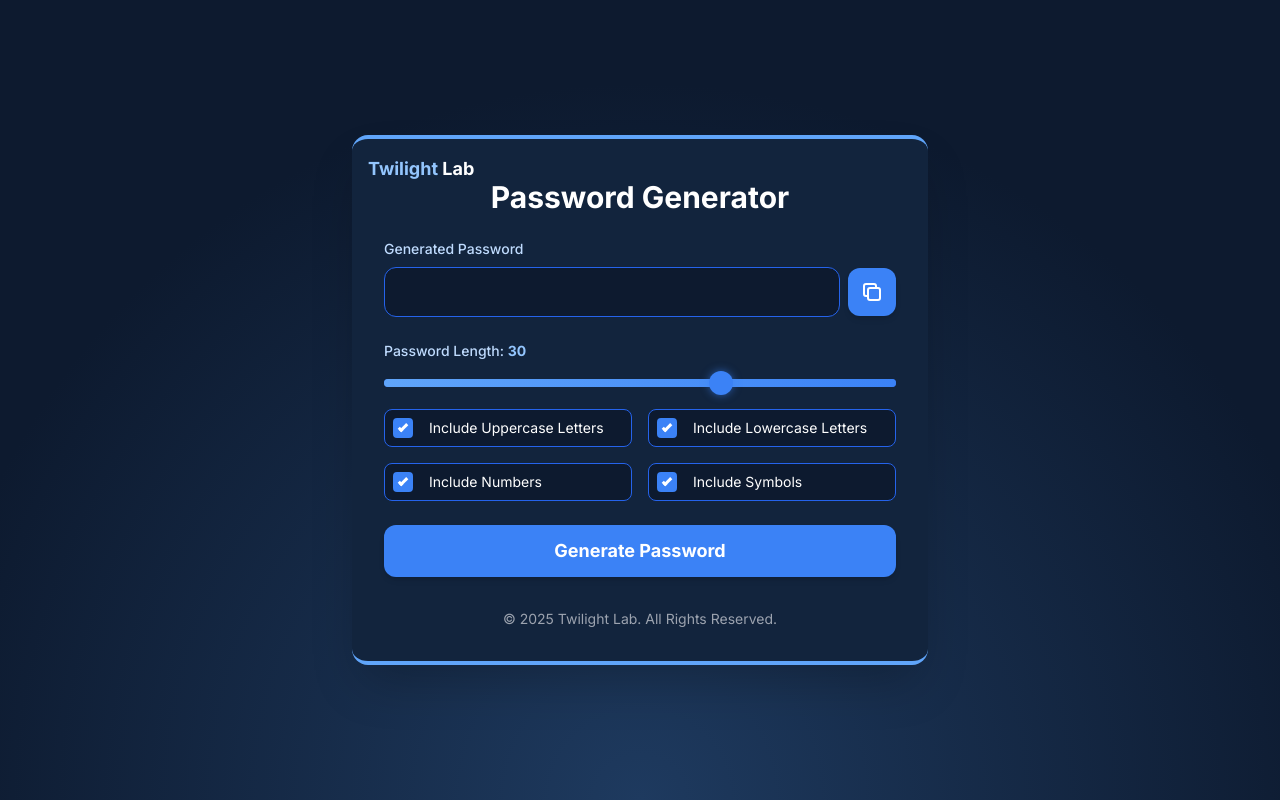
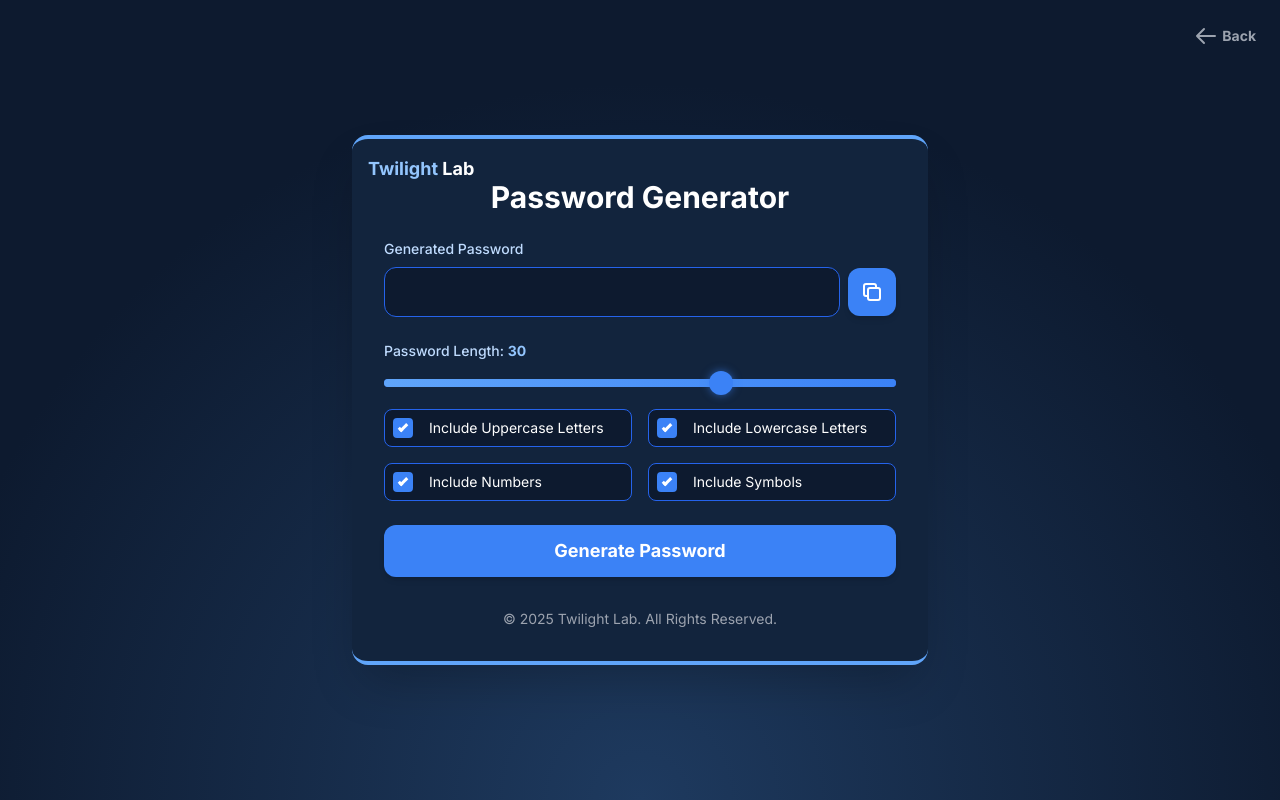
Before and after one commit to Twilight-Lab/Password-Generator, a plain HTML site: page index.html in a window 1280 px wide. Drawn offline with nearby package versions, Linux system fonts and the light colour scheme.

Commit message:
Update index.html

```diff
--- a/index.html
+++ b/index.html
@@ -113,7 +113,15 @@
         }
     </style>
 </head>
-<body class="bg-pattern min-h-screen flex items-center justify-center p-4">
+<body class="bg-pattern min-h-screen flex items-center justify-center p-4 relative">
+    <!-- Back Button -->
+    <a href="https://twilight-lab.github.io/Homepage/it_tools.html" class="fixed top-4 right-4 text-sm font-semibold text-gray-400 hover:text-blue-400 transition-colors flex items-center p-2 rounded-full z-50">
+        <svg xmlns="http://www.w3.org/2000/svg" class="h-6 w-6 mr-1" fill="none" viewBox="0 0 24 24" stroke="currentColor" stroke-width="2">
+            <path stroke-linecap="round" stroke-linejoin="round" d="M10 19l-7-7m0 0l7-7m-7 7h18" />
+        </svg>
+        Back
+    </a>
+
     <div class="bg-[#12243d] text-white p-8 rounded-2xl shadow-2xl w-full max-w-xl border-t-4 border-b-4 border-blue-400 transform transition-transform duration-300 relative">
         <!-- Logo on the left, main title in the middle -->
         <h1 class="absolute top-4 left-4 text-lg font-bold">
```
